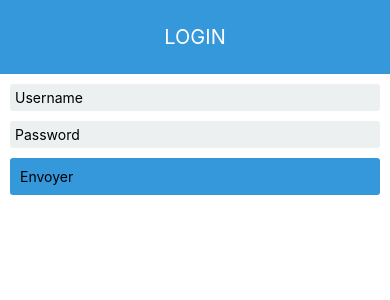
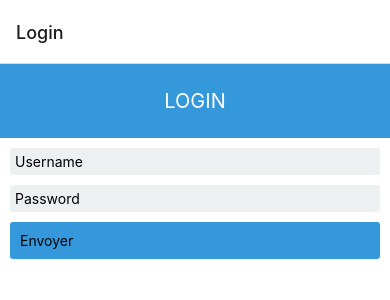
Before and after one commit to scastiel/bcweb, a React Native app: screen /Login in a window 390 px wide. Shown: the top 300 px of the page. Built offline with nearby package versions, Linux system fonts and the light colour scheme.

Commit message:
LoginScreen et BcListScreen

```diff
--- a/App.js
+++ b/App.js
@@ -4,18 +4,26 @@ import Main from "./src/components/Main";
 import { Provider } from "react-redux";
 import { PersistGate } from 'redux-persist/integration/react'
 import storeAndPersistor from './src/redux/store';
+import { NavigationContainer } from '@react-navigation/native';
+
 
 /* const endpointBc = "https://demo-btw.monkey-soft.fr/bcweb/bcx/";
 const endpointRefreshToken = "https://demo-btw.monkey-soft.fr/refresh-token/"; */
 
+
+
 const App = () => {
   const { store, persistor } = storeAndPersistor;
   return (
-    <Provider store={store}>
-      <PersistGate loading={null} persistor={persistor}>
-        <Main/>
-      </PersistGate>
-    </Provider>
+
+      <Provider store={store}>
+        <PersistGate loading={null} persistor={persistor}>
+          <NavigationContainer>
+            <Main/>
+          </NavigationContainer>
+        </PersistGate>
+      </Provider>
+
   );
 };
 
--- a/package.json
+++ b/package.json
@@ -10,6 +10,7 @@
   },
   "dependencies": {
     "@react-native-async-storage/async-storage": "1.18.2",
+    "@react-navigation/native-stack": "^6.9.13",
     "@reduxjs/toolkit": "^1.9.5",
     "axios": "^1.5.0",
     "expo": "~49.0.8",
--- a/src/components/BcList.js
+++ b/src/components/BcList.js
@@ -2,14 +2,15 @@ import {ScrollView, Text, ActivityIndicator, StyleSheet, Alert} from 'react-nati
 import apiCall from '../redux/apiCall';
 import * as React from "react";
 import { useSelector, useDispatch } from "react-redux";
-import Login from "./Login";
+import Message from "./Message";
+
 
 const BcList = () => {
   const dispatch = useDispatch();
 
   //Alert.alert('message is : ', message);
 
-  const isEmpty = (variable) => {return variable === null || variable === undefined || variable === ''};
+  //const isEmpty = (variable) => {return variable === null || variable === undefined || variable === ''};
 
 
   // au chargement uniquement
@@ -35,9 +36,11 @@ const BcList = () => {
   ); */
   return (
     <ScrollView style={styles.container}>
+      <Message/>
       {loading ? (
         <ActivityIndicator size="large" color="red" />
       ) :
+
         <Text>
           {data}
         </Text>
--- /dev/null
+++ b/src/components/LogoutButton.js
@@ -0,0 +1,15 @@
+import {
+    Button
+} from 'react-native';
+import { signout } from "../redux/actions";
+import * as React from "react";
+import { useDispatch } from "react-redux";
+
+
+
+const LogoutButton = () => {
+    const dispatch = useDispatch();
+    return <Button onPress={() => dispatch(signout())} title="Se déconnecter" />
+};
+
+export default LogoutButton;
--- a/src/components/Main.js
+++ b/src/components/Main.js
@@ -3,16 +3,17 @@ import {
   View,
   StyleSheet,
 } from 'react-native';
-import Login from "./Login";
-import BcList from "./BcList";
-import Message from "./Message";
+import LoginScreen from "./screens/LoginScreen";
+import BcListScreen from "./screens/BcListScreen";
+//import Message from "./Message";
 import { useSelector } from "react-redux";
+import { createNativeStackNavigator } from '@react-navigation/native-stack';
 
 
 /* const endpointBc = "https://demo-btw.monkey-soft.fr/bcweb/bcx/";
 const endpointRefreshToken = "https://demo-btw.monkey-soft.fr/refresh-token/"; */
 
-
+const Stack = createNativeStackNavigator();
 
 const Main = () => {
   const logged = useSelector((state) => state.tokenReducer.isLogged);
@@ -26,11 +27,23 @@ const Main = () => {
   //let reducer1 = retrievedStore.reducer1; // should now have your reducer
 
 
+/*   return (
+    <Stack.Navigator>
+      <View style={styles.container}>
+        <Message/>
+        { logged ? <Stack.Screen name="BcList" component={BcListScreen} options={{ title: 'Login' }}/> : <Stack.Screen name="Login" component={LoginScreen} />}
+      </View>
+    </Stack.Navigator>
+  ); */
+
   return (
-    <View style={styles.container}>
-      <Message/>
-      { logged ? <BcList/> : <Login/>}
-    </View>
+
+      <Stack.Navigator>
+
+          { logged ? <Stack.Screen name="BcList" component={BcListScreen} options={{ title: 'Liste des Bons de chargement' }}/> : <Stack.Screen name="Login" component={LoginScreen} options={{ title: 'Login' }}/>}
+
+      </Stack.Navigator>
+
   );
 };
 
--- /dev/null
+++ b/src/components/screens/BcListScreen.js
@@ -0,0 +1,15 @@
+import BcList from '../BcList';
+//import { CommonActions } from '@react-navigation/native';
+import LogoutButton from '../LogoutButton';
+import {View} from 'react-native';
+
+const BcListScreen = ({ navigation }) => {
+    return (
+        <View>
+            <LogoutButton/>
+            <BcList/>
+        </View>
+    );
+};
+
+export default BcListScreen;
--- /dev/null
+++ b/src/components/screens/LoginScreen.js
@@ -0,0 +1,10 @@
+import Login from '../Login';
+import { CommonActions } from '@react-navigation/native';
+
+const LoginScreen = ({ navigation }) => {
+    return (
+        <Login/>
+    );
+};
+
+export default LoginScreen;
```
Also changed, not shown: 2 other files (tests, documents, lock files or other folders).
